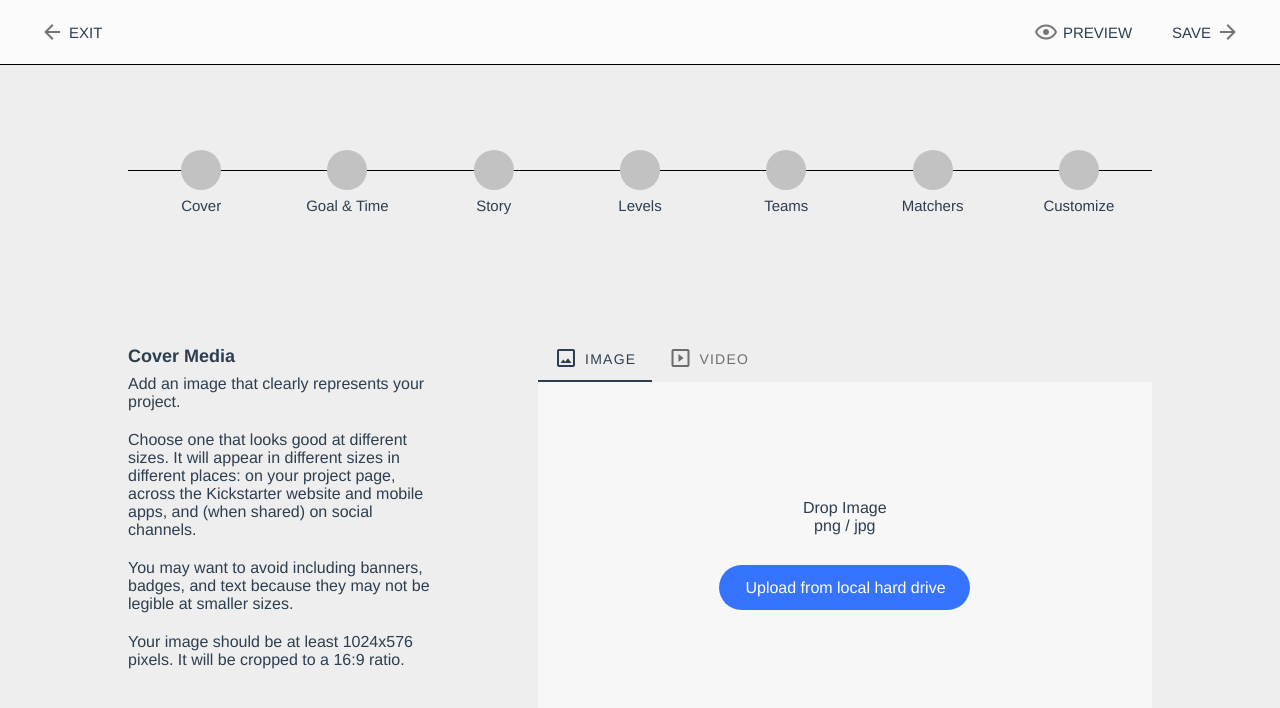
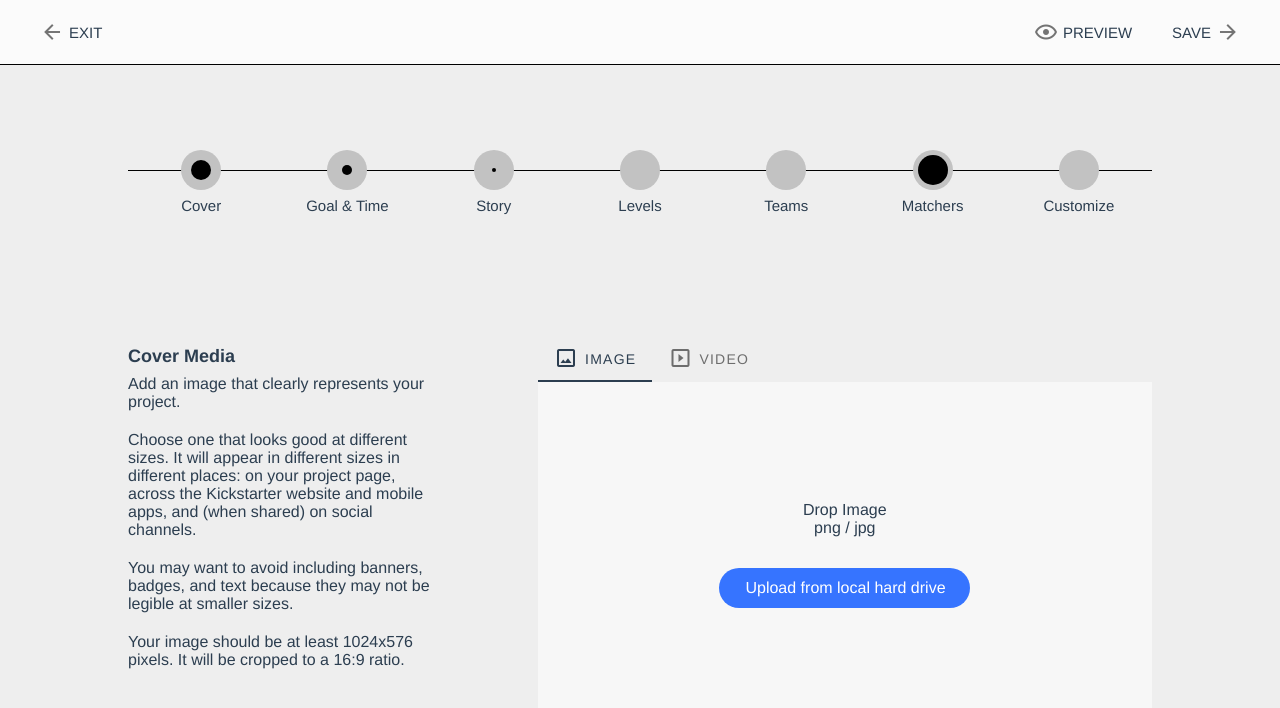
Before and after one commit to Delta-Band/charidy-templates, a Vue app: page / in a window 1280 px wide. Shown: the top 708 px of the page. Built offline with nearby package versions, Linux system fonts and the light colour scheme.

Commit message:
added vuex state for wizard

```diff
--- a/package.json
+++ b/package.json
@@ -10,7 +10,8 @@
   "dependencies": {
     "core-js": "^3.6.5",
     "vue": "^2.6.11",
-    "vuetify": "^2.2.11"
+    "vuetify": "^2.2.11",
+    "vuex": "^3.4.0"
   },
   "devDependencies": {
     "@vue/cli-plugin-babel": "~4.4.0",
--- a/src/components/wizard/CampaignTitle.vue
+++ b/src/components/wizard/CampaignTitle.vue
@@ -6,9 +6,9 @@
     </section>
     <section class="right-bottom">
       <div class="input-title">Title</div>
-      <v-text-field height="50" class="text-input" :rules="rules" ></v-text-field>
+      <v-text-field height="50" class="text-input" ></v-text-field>
       <div class="input-title">Subtitle</div>
-      <v-text-field height="50" class="text-input" :rules="rules" ></v-text-field>
+      <v-text-field height="50" class="text-input" ></v-text-field>
     </section>
   </div>
 </template>
--- a/src/components/wizard/Content.vue
+++ b/src/components/wizard/Content.vue
@@ -13,9 +13,9 @@
     <div class="vertical-spacer" />-->
     <div class="footer">
       <v-btn class="save-btn" text ripple rounded>
-      SAVE
-      <v-icon right>mdi-arrow-right</v-icon>
-    </v-btn>
+        SAVE
+        <v-icon class="icon-right">mdi-arrow-right</v-icon>
+      </v-btn>
     </div>
     <div class="vertical-spacer" />
   </div>
@@ -36,12 +36,37 @@ export default {
 };
 </script>
 
-<style scoped>
+<style lang="scss" scoped>
+@import "./components.scss";
+
 .content {
   width: 100%;
   overflow: auto;
   flex-grow: 1;
   box-sizing: border-box;
+
+  .save-btn {
+    height: 40px;
+    padding: 0 4% !important;
+    text-transform: none;
+    font-family: inherit;
+    letter-spacing: unset;
+    font-size: 16px;
+    background-color: black;
+    color: white;
+    transition: 0.5s $ease;
+
+    &:hover {
+      .icon-right {
+        transform: translateX(30px);
+      }
+    }
+
+    .icon-right {
+      transform: translateX(20px);
+      margin-left: -10px;
+    }
+  }
 }
 
 .vertical-spacer {
@@ -61,17 +86,6 @@ export default {
   background: black;
 }
 
-.save-btn {
-  height: 45px;
-  padding: 0 4% !important;
-  text-transform: none;
-  font-family: inherit;
-  letter-spacing: unset;
-  font-size: 16px;
-  background-color: black;
-  color: white;
-}
-
 .footer {
   display: flex;
   align-items: center;
--- a/src/components/wizard/CoverMedia.vue
+++ b/src/components/wizard/CoverMedia.vue
@@ -111,7 +111,7 @@ label {
     box-sizing: border-box;
 
     .upload-btn {
-      height: 45px;
+      height: 40px;
       padding: 0 4%;
       text-transform: none;
       font-family: inherit;
--- a/src/components/wizard/Step.vue
+++ b/src/components/wizard/Step.vue
@@ -1,7 +1,7 @@
 <template>
   <button class="step">
     <div class="outer-circle">
-      <div class="inner-circle"></div>
+      <div class="inner-circle" v-bind:style="{'height': `${completed}%`, 'width': `${completed}%`}"></div>
     </div>
     <label>{{title}}</label>
   </button>
@@ -11,7 +11,8 @@
 export default {
   name: "Step",
   props: {
-    title: String
+    title: String,
+    completed: String,
   }
 };
 </script>
@@ -34,10 +35,15 @@ export default {
   width: 40px;
   height: 40px;
   background: rgb(194, 194, 194);
+  display: flex;
+  justify-content: center;
+  align-items: center;
 }
 
 .inner-circle {
   border-radius: 50px;
+  background-color: black;
+  transition: .5s $ease;
 }
 
 label {
--- a/src/components/wizard/Steps.vue
+++ b/src/components/wizard/Steps.vue
@@ -1,26 +1,29 @@
 <template>
   <section>
   <div class="line" />
-  <div class="steps">
-    <Step title="Cover" />
-    <Step title="Goal &amp; Time" />
-    <Step title="Story" />
-    <Step title="Levels" />
-    <Step title="Teams" />
-    <Step title="Matchers" />
-    <Step title="Customize" />
+
+  <div class="steps" v-if="!wizardPortrait">
+    <Step completed="50" title="Cover" />
+    <Step completed="25" title="Goal &amp; Time" />
+    <Step completed="10" title="Story" />
+    <Step completed="0" title="Levels" />
+    <Step completed="0" title="Teams" />
+    <Step completed="75" title="Matchers" />
+    <Step completed="0" title="Customize" />
   </div>
   </section>
 </template>
 
 <script>
 import Step from './Step.vue';
+import { mapGetters } from 'vuex';
 
 export default {
   name: "Steps",
   components: {
     Step,
-  }
+  },
+  computed: mapGetters(['wizardPortrait']),
 };
 </script>
 
--- a/src/components/wizard/Wizard.vue
+++ b/src/components/wizard/Wizard.vue
@@ -8,12 +8,25 @@
 <script>
 import TopNav from "./TopNav.vue";
 import Content from "./Content.vue";
+import { mapActions } from 'vuex';
 
 export default {
   name: "Wizard",
   components: {
     TopNav,
     Content
+  },
+  created() {
+    window.addEventListener("resize", this.onRisize);
+  },
+  destroyed() {
+    window.removeEventListener("resize", this.onRisize);
+  },
+  methods: {
+    ...mapActions(['wizardUpdatePortrait']),
+    onRisize() {
+      this.wizardUpdatePortrait(this.$el.clientWidth);
+    }
   }
 };
 </script>
--- a/src/components/wizard/components.scss
+++ b/src/components/wizard/components.scss
@@ -1,4 +1,6 @@
 @import "./colors.scss";
+
+$ease: cubic-bezier(0.25, 0.46, 0.45, 0.94);
 
 .button {
   background: transparent;
@@ -6,7 +8,7 @@
   font-size: 15px;
   outline: none;
   cursor: pointer;
-  transition: .5s cubic-bezier(0.455, 0.03, 0.515, 0.955);
+  transition: .5s $ease;
   padding: 10px 20px;
   border-radius: 3px;
   display: flex;
--- a/src/main.js
+++ b/src/main.js
@@ -1,5 +1,6 @@
-import Vue from 'vue'
-import App from './App.vue'
+import Vue from 'vue';
+import App from './App.vue';
+import store from './store';
 
 import vuetify from './plugins/vuetify';
 
@@ -7,5 +8,6 @@ Vue.config.productionTip = false
 
 new Vue({
   vuetify,
+  store,
   render: h => h(App)
 }).$mount('#app')
--- /dev/null
+++ b/src/store/index.js
@@ -0,0 +1,13 @@
+import Vuex from 'vuex';
+import Vue from 'vue';
+import wizard from './modules/wizard';
+
+// Load Vuex
+Vue.use(Vuex);
+
+// Create store
+export default new Vuex.Store({
+  modules: {
+    wizard
+  }
+});
--- /dev/null
+++ b/src/store/modules/wizard.js
@@ -0,0 +1,30 @@
+const state = {
+  portrait: false,
+}
+
+const getters = {
+  wizardPortrait: state => state.portrait,
+};
+
+const actions = {
+  wizardUpdatePortrait({ commit }, wizardWidth) {
+    if (wizardWidth <= 1105) {
+      if (!this.state.wizard.portrait) {
+        commit('wizardUpdatePortrait', true);
+      }
+    } else if (this.state.wizard.portrait) {
+      commit('wizardUpdatePortrait', false);
+    }
+  }
+};
+
+const mutations = {
+  wizardUpdatePortrait: (state, bool) => (state.portrait = bool),
+};
+
+export default {
+  state,
+  getters,
+  actions,
+  mutations,
+}
```
Also changed, not shown: 1 other file (tests, documents, lock files or other folders).
